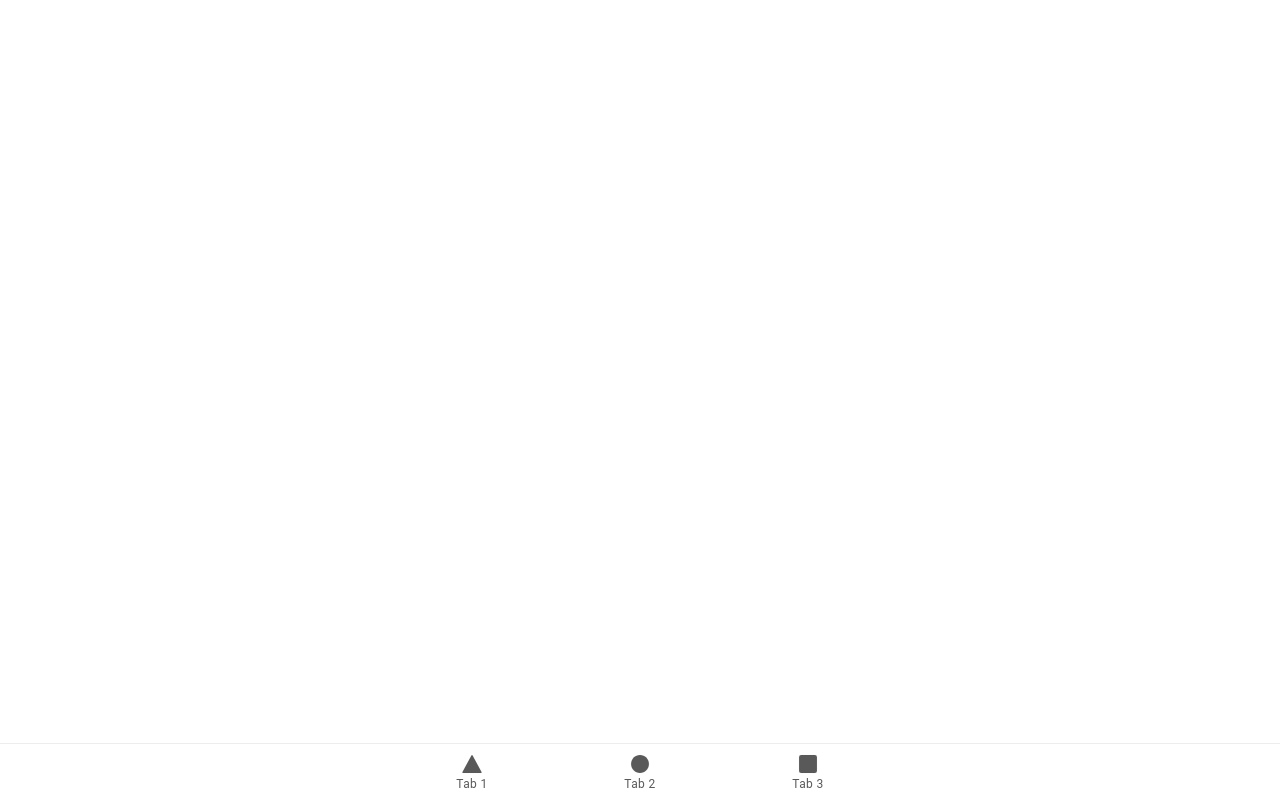
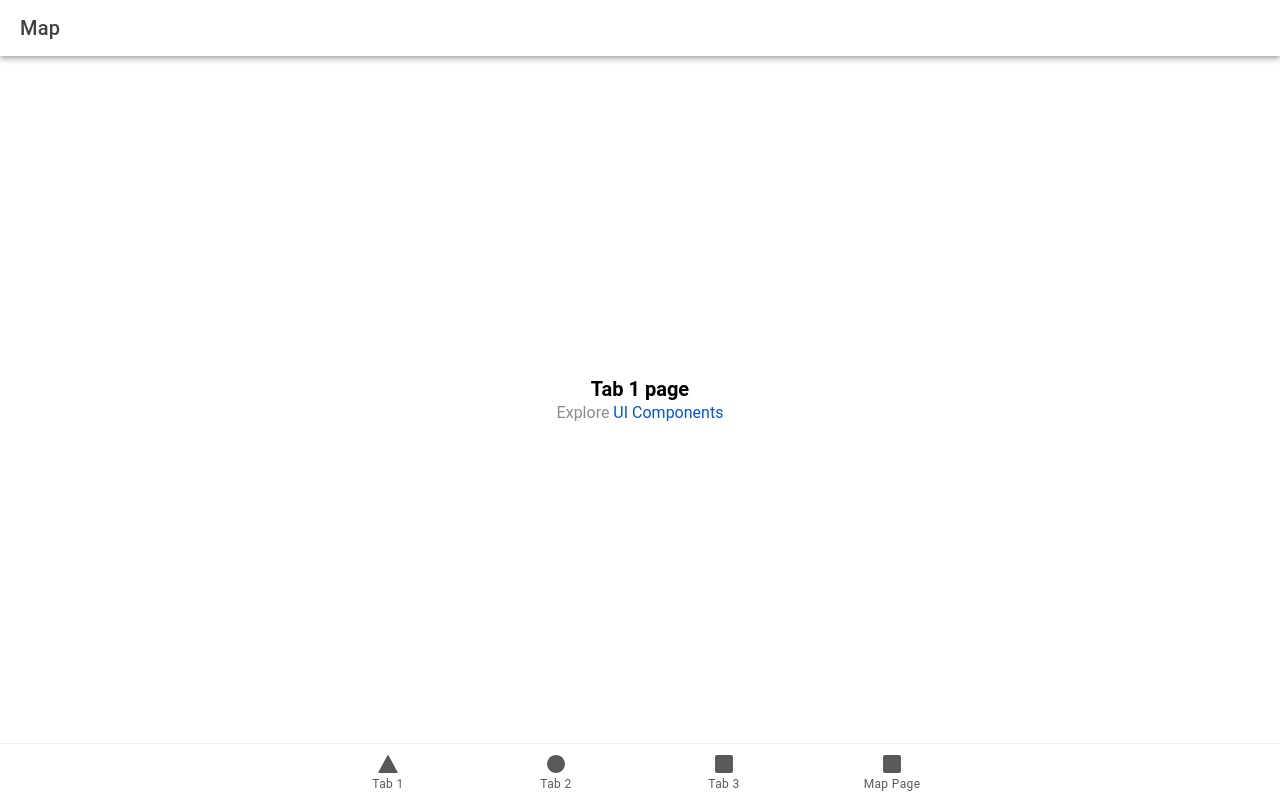
Before and after one commit to uarkHackathon2025/hackathonApp, a React (Vite) app: page /MapPage in a window 1280 px wide. Built offline with nearby package versions, Linux system fonts and the light colour scheme.

Commit message:
Josh First Commit

```diff
--- a/src/App.tsx
+++ b/src/App.tsx
@@ -14,6 +14,7 @@
 import Tab1 from './pages/Tab1';
 import Tab2 from './pages/Tab2';
 import Tab3 from './pages/Tab3';
+import MapPage from './pages/MapPage';
 
 /* Core CSS required for Ionic components to work properly */
 import '@ionic/react/css/core.css';
@@ -61,8 +62,11 @@
           <Route path="/tab3">
             <Tab3 />
           </Route>
+          <Route exact path="/MapPage">
+            <MapPage/>
+          </Route>
           <Route exact path="/">
-            <Redirect to="/tab1" />
+            <Redirect to="AuthPage" />
           </Route>
         </IonRouterOutlet>
         <IonTabBar slot="bottom">
@@ -78,6 +82,10 @@
             <IonIcon aria-hidden="true" icon={square} />
             <IonLabel>Tab 3</IonLabel>
           </IonTabButton>
+          <IonTabButton tab="mappage" href="/mappage">
+            <IonIcon aria-hidden="true" icon={square} />
+            <IonLabel>Map Page</IonLabel>
+          </IonTabButton>
         </IonTabBar>
       </IonTabs>
     </IonReactRouter>
--- /dev/null
+++ b/src/pages/MapPage.tsx
@@ -0,0 +1,25 @@
+import { IonContent, IonHeader, IonPage, IonTitle, IonToolbar } from '@ionic/react';
+import ExploreContainer from '../components/ExploreContainer';
+import './Tab1.css';
+
+const MapPage: React.FC = () => {
+    return(
+        <IonPage>
+            <IonHeader>
+                <IonToolbar>
+                    <IonTitle>Map</IonTitle>
+                </IonToolbar>
+            </IonHeader>
+            <IonContent fullscreen>
+                <IonHeader collapse="condense">
+                <IonToolbar>
+                    <IonTitle size="large">Map</IonTitle>
+                </IonToolbar>
+                </IonHeader>
+                <ExploreContainer name="Tab 1 page" />
+            </IonContent>
+        </IonPage>
+    )
+}
+
+export default MapPage;
```
Also changed, not shown: src/pages/MapPage.css (added).
